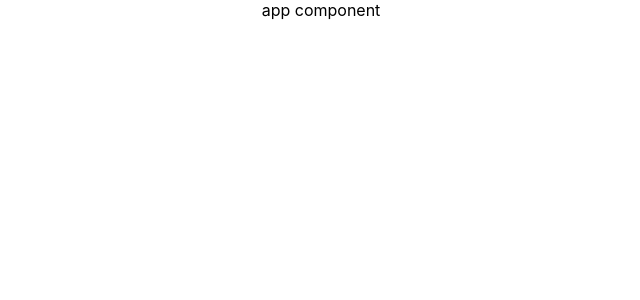
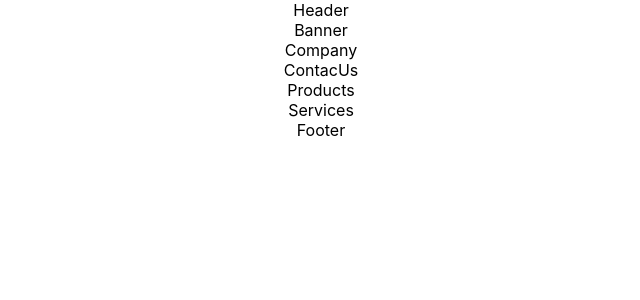
Before and after one commit to katherin26/React-projectEcommerce, a React (Create React App) app in the folder react-projectEcommerce/client/: page / in a window 1280 px wide. Shown: the top 300 px of the page, without its empty margins (319-959 px from the left). Built offline with nearby package versions, Linux system fonts and the light colour scheme.

Commit message:
added imports in app

```diff
--- a/react-projectEcommerce/client/src/App.js
+++ b/react-projectEcommerce/client/src/App.js
@@ -1,7 +1,26 @@
 import "./App.css";
+import {
+  Header,
+  Banner,
+  Company,
+  ContactUs,
+  Products,
+  Services,
+  Footer,
+} from "./components/Index";
 
 function App() {
-  return <div className="App">app component</div>;
+  return (
+    <div className="App">
+      <Header />
+      <Banner />
+      <Company />
+      <ContactUs />
+      <Products />
+      <Services />
+      <Footer />
+    </div>
+  );
 }
 
 export default App;
--- a/react-projectEcommerce/client/src/components/Footer/Footer.jsx
+++ b/react-projectEcommerce/client/src/components/Footer/Footer.jsx
@@ -0,0 +1,7 @@
+import React from "react";
+
+function Footer() {
+  return <div>Footer</div>;
+}
+
+export default Footer;
--- a/react-projectEcommerce/client/src/components/Header/Header.jsx
+++ b/react-projectEcommerce/client/src/components/Header/Header.jsx
@@ -0,0 +1,7 @@
+import React from "react";
+
+function Header() {
+  return <div>Header</div>;
+}
+
+export default Header;
--- /dev/null
+++ b/react-projectEcommerce/client/src/components/Index.js
@@ -0,0 +1,7 @@
+export { default as Footer } from "./Footer/Footer";
+export { default as Header } from "./Header/Header";
+export { default as Banner } from "./MainContent/Banner";
+export { default as Company } from "./MainContent/Company";
+export { default as ContactUs } from "./MainContent/ContacUs";
+export { default as Products } from "./MainContent/Products";
+export { default as Services } from "./MainContent/Services";
--- a/react-projectEcommerce/client/src/components/MainContent/Banner.jsx
+++ b/react-projectEcommerce/client/src/components/MainContent/Banner.jsx
@@ -0,0 +1,7 @@
+import React from "react";
+
+function Banner() {
+  return <div>Banner</div>;
+}
+
+export default Banner;
--- a/react-projectEcommerce/client/src/components/MainContent/Company.jsx
+++ b/react-projectEcommerce/client/src/components/MainContent/Company.jsx
@@ -0,0 +1,7 @@
+import React from "react";
+
+function Company() {
+  return <div>Company</div>;
+}
+
+export default Company;
--- a/react-projectEcommerce/client/src/components/MainContent/ContacUs.jsx
+++ b/react-projectEcommerce/client/src/components/MainContent/ContacUs.jsx
@@ -0,0 +1,7 @@
+import React from "react";
+
+function ContacUs() {
+  return <div>ContacUs</div>;
+}
+
+export default ContacUs;
--- a/react-projectEcommerce/client/src/components/MainContent/Products.jsx
+++ b/react-projectEcommerce/client/src/components/MainContent/Products.jsx
@@ -0,0 +1,7 @@
+import React from "react";
+
+function Products() {
+  return <div>Products</div>;
+}
+
+export default Products;
--- a/react-projectEcommerce/client/src/components/MainContent/Services.jsx
+++ b/react-projectEcommerce/client/src/components/MainContent/Services.jsx
@@ -0,0 +1,7 @@
+import React from "react";
+
+function Services() {
+  return <div>Services</div>;
+}
+
+export default Services;
```
Also changed, not shown: react-projectEcommerce/client/src/components/Index.jsx (deleted).
